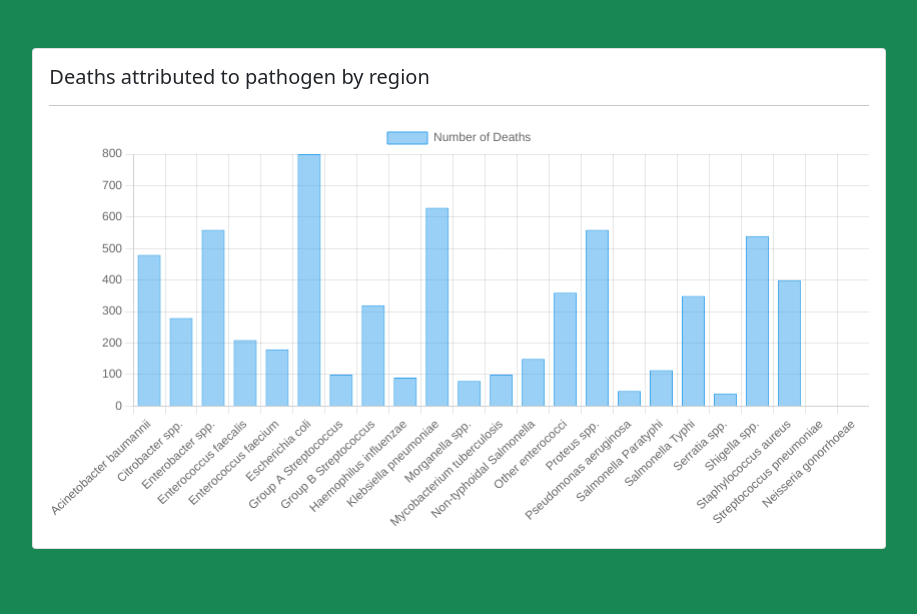
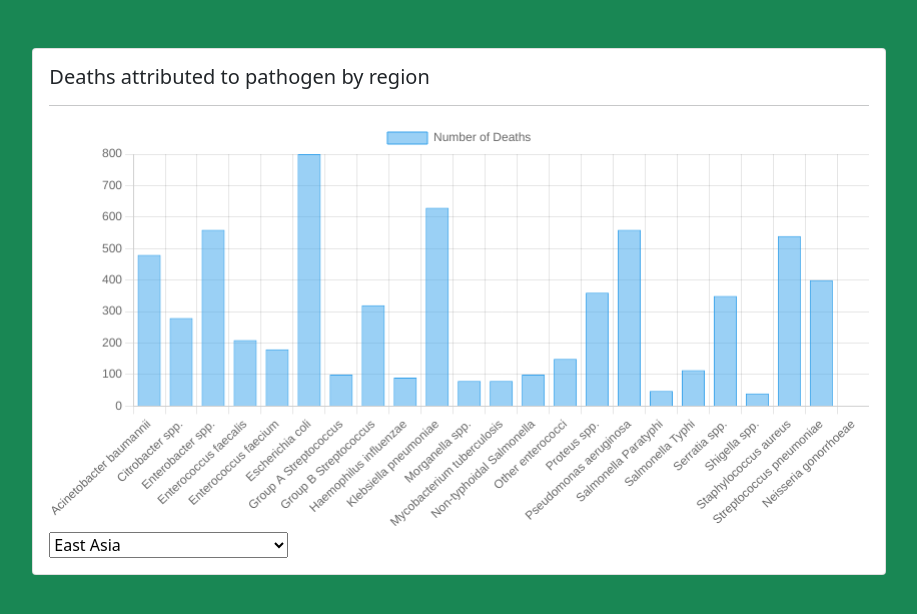
Before and after one commit to detmanski/Antimicrobial_Resistance, a plain HTML site: page index.html in a window 1280 px wide. Shown: the whole page, without its empty margins (181-1098 px from the left). Drawn offline with nearby package versions, Linux system fonts and the light colour scheme.

Commit message:
updating progress

```diff
--- a/index.html
+++ b/index.html
@@ -8,7 +8,8 @@
     <!-- Bootstrap CSS -->
     <link href="https://cdn.jsdelivr.net/npm/bootstrap@5.0.2/dist/css/bootstrap.min.css" rel="stylesheet" integrity="sha384-EVSTQN3/azprG1Anm3QDgpJLIm9Nao0Yz1ztcQTwFspd3yD65VohhpuuCOmLASjC" crossorigin="anonymous">
 
-    <title>Chart JS tutorial for beginners</title>
+    <title>AMR Data</title>
+
   </head>
   <body class="bg-success">
 
@@ -18,6 +19,31 @@
           <h5>Deaths attributed to pathogen by region</h5>
           <hr>
           <canvas id="myChart"></canvas>
+            <div class="selectBox">
+              <select>
+                <option value="">East Asia</option>
+                <option value="">Southeast Asia</option>
+                <option value="">Oceania</option>
+                <option value="">Central Asia</option>
+                <option value="">Central Europe</option>
+                <option value="">Eastern Europe</option>
+                <option value="">High-Income Asia Pacific</option>
+                <option value="">Australasia</option>
+                <option value="">Western Europe</option>
+                <option value="">Southern Latin America</option>
+                <option value="">High-Income North America</option>
+                <option value="">Caribbean</option>
+                <option value="">Andean Latin America</option>
+                <option value="">Central Latin America</option>
+                <option value="">Tropical Latin America</option>
+                <option value="">North Africa and Middle East</option>
+                <option value="">South Asia</option>
+                <option value="">Central Sub-Saharan Africa</option>
+                <option value="">Eastern Sub-Saharan Africa</option>
+                <option value="">Southern Sub-Saharan Africa</option>
+                <option value="">Western Sub-Saharan Africa</option>
+              </select>
+            </div>
         </div>
       </div>
     </div>
--- a/static/js/app.js
+++ b/static/js/app.js
@@ -1,6 +1,3 @@
-
-
-
 // path to csv files
 region_1_data = "../../Resources/region_1_deaths.csv"
 
@@ -52,7 +49,21 @@ var regions = [
   "Southern Sub-Saharan Africa",
   "Western Sub-Saharan Africa"
 ]
+
 const ctx = document.getElementById('myChart');
+ctx.addEventListener('change', init);
+function init() {
+  var dropDown = Chart.selectBox("#selDataset");
+  Chart.regions.then(function(data) {
+    var regionNames = data.regions;
+    regionNames.forEach((regions)=> {
+      dropDown.append("option").regions
+    });
+    var initRegions = regionNames[0];
+    myChart.update();
+  });
+};
+
 
 
 let trace1 = new Chart(ctx, {
@@ -61,14 +72,13 @@ let trace1 = new Chart(ctx, {
         labels: pathogens,
         datasets: [{
           label: "Number of Deaths",
-          data: [480, 280, 560, 210, 180, 800, 100, 320, 90, 630, 80, 100, 150, 360, 560, 48, 114, 350, 40, 540, 400, 0],
+          data: [480, 280, 560, 210, 180, 800, 100, 320, 90, 630, 80, 80, 100, 150, 360, 560, 48, 114, 350, 40, 540, 400, 0],
           borderWidth: 1
         }]
       },
       options: {
         scales: {
           y: {
-            data: [480, 280, 560, 210, 180, 800, 100, 320, 90, 630, 80, 100, 150, 360, 560, 48, 114, 350, 40, 540, 400, 0],
             beginAtZero: true
           }
         }
```
